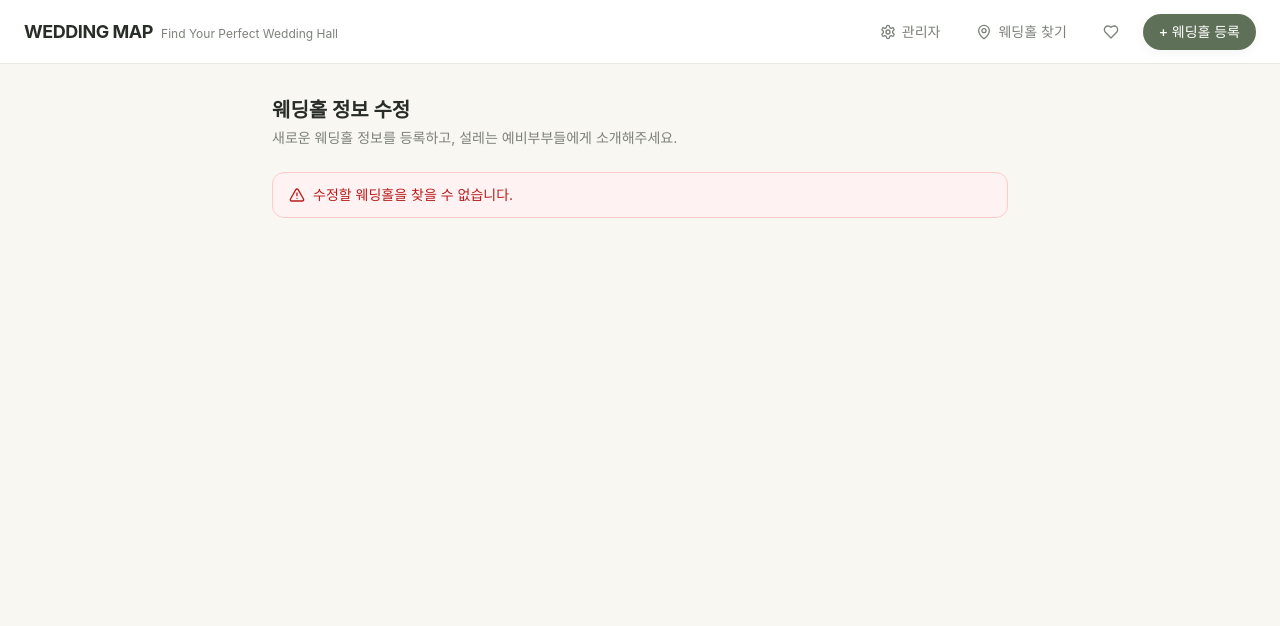
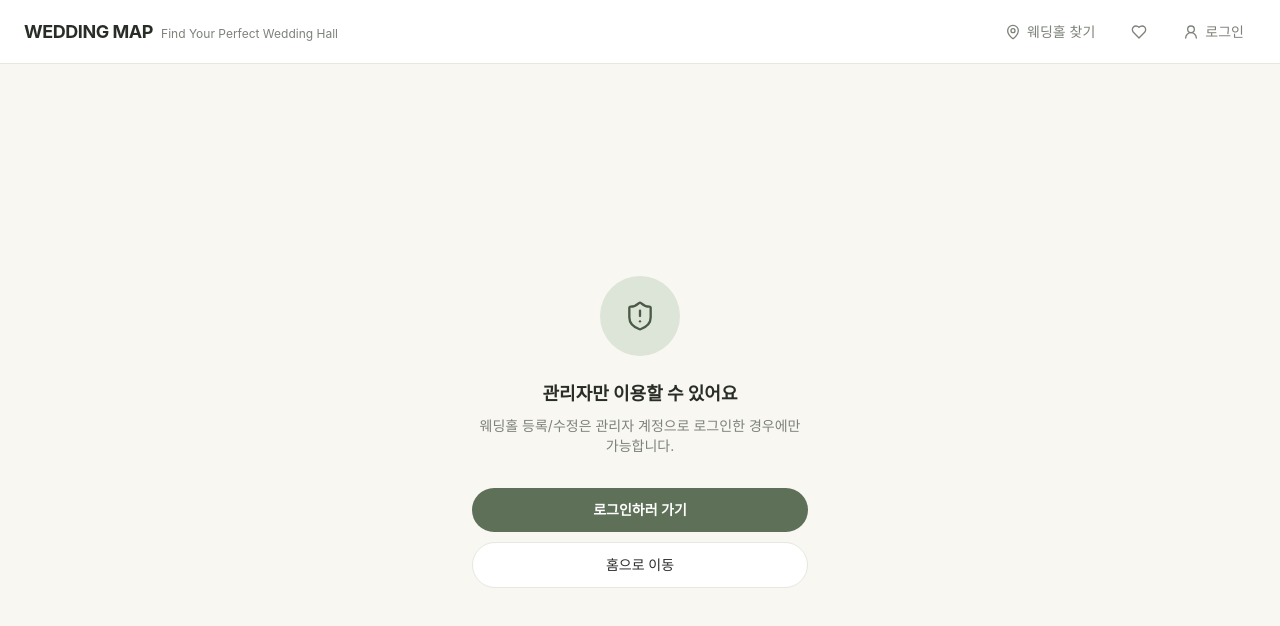
Before and after one commit to solji-weddingmap/solji-weddingmap.github.io, a React (Vite) app: page /#/register/1 in a window 1280 px wide. Shown: the top 626 px of the page. Built offline with nearby package versions, Linux system fonts and the light colour scheme; no server answers; the database is empty.

Commit message:
관리자 권한 기반 웨딩홀 관리 및 로그인 기능 추가

```diff
--- a/src/components/Header/Header.tsx
+++ b/src/components/Header/Header.tsx
@@ -1,7 +1,12 @@
 import { Link } from 'react-router-dom'
-import { Heart, MapPin, Settings } from 'lucide-react'
+import { Heart, MapPin, Settings, UserRound } from 'lucide-react'
+import { useAuth } from '@/context/AuthContext'
 
 export default function Header() {
+  const { user, profile, isLoggedIn, isAdmin, authAvailable } = useAuth()
+  // mock 모드(Supabase 미설정, 로컬 개발/데모)에서는 기존처럼 관리 메뉴를 계속 보여준다.
+  const canManage = !authAvailable || isAdmin
+
   return (
     <header className="flex h-16 shrink-0 items-center justify-between border-b border-line bg-white px-4 md:px-6">
       <Link to="/" className="flex items-baseline gap-2">
@@ -10,6 +15,8 @@ export default function Header() {
       </Link>
 
       <nav className="flex items-center gap-2 md:gap-3">
+        {/* 웨딩홀 등록/수정/삭제는 관리자만 가능 - 일반 사용자에게는 진입점 자체를 숨김 */}
+        {canManage && (
           <Link
             to="/admin"
             className="hidden items-center gap-1.5 rounded-full px-3 py-2 text-sm text-subtext hover:bg-beige md:flex"
@@ -17,6 +24,7 @@ export default function Header() {
             <Settings size={16} />
             관리자
           </Link>
+        )}
         <Link
           to="/"
           className="hidden items-center gap-1.5 rounded-full px-3 py-2 text-sm text-subtext hover:bg-beige md:flex"
@@ -36,12 +44,40 @@ export default function Header() {
         <Link to="/favorites" className="flex items-center justify-center p-2 text-ink md:hidden" aria-label="찜한 웨딩홀">
           <Heart size={20} strokeWidth={1.75} />
         </Link>
+        {/* Desktop: 마이/로그인 진입점 - 모바일에서는 하단 탭의 '마이'가 이 역할을 함 */}
+        {isLoggedIn ? (
+          <Link
+            to="/my"
+            className="hidden items-center gap-1.5 rounded-full px-2 py-1.5 text-sm text-ink hover:bg-beige md:flex"
+          >
+            <span className="flex h-6 w-6 items-center justify-center overflow-hidden rounded-full bg-olive-light">
+              {profile?.avatarUrl ? (
+                <img src={profile.avatarUrl} alt="" className="h-full w-full object-cover" />
+              ) : (
+                <UserRound size={13} className="text-olive-dark" strokeWidth={2} />
+              )}
+            </span>
+            <span className="max-w-[96px] truncate">{profile?.nickname || user?.email}</span>
+          </Link>
+        ) : (
+          authAvailable && (
+            <Link
+              to="/login"
+              className="hidden items-center gap-1.5 rounded-full px-3 py-2 text-sm text-subtext hover:bg-beige md:flex"
+            >
+              <UserRound size={16} />
+              로그인
+            </Link>
+          )
+        )}
+        {canManage && (
           <Link
             to="/register"
             className="hidden rounded-full bg-olive px-4 py-2 text-sm font-medium text-white shadow-card transition hover:bg-olive-dark md:inline-flex"
           >
             + 웨딩홀 등록
           </Link>
+        )}
       </nav>
     </header>
   )
--- a/src/components/WeddingDetail/WeddingDetailPanel.tsx
+++ b/src/components/WeddingDetail/WeddingDetailPanel.tsx
@@ -30,7 +30,8 @@ export default function WeddingDetailPanel({
   onShowOnMap,
 }: WeddingDetailPanelProps) {
   const navigate = useNavigate()
-  const { user } = useAuth()
+  const { user, isAdmin, authAvailable } = useAuth()
+  const canManage = !authAvailable || isAdmin
   const [tab, setTab] = useState<(typeof TABS)[number]>('기본정보')
   const [imageIndex, setImageIndex] = useState(0)
   const [deleting, setDeleting] = useState(false)
@@ -280,6 +281,7 @@ export default function WeddingDetailPanel({
         >
           <MapPin size={15} /> 지도에서 보기
         </button>
+        {canManage && (
           <button
             type="button"
             onClick={() => navigate(`/register/${hall.id}`)}
@@ -287,6 +289,8 @@ export default function WeddingDetailPanel({
           >
             <Pencil size={15} /> 수정
           </button>
+        )}
+        {canManage && (
           <button
             type="button"
             onClick={handleDelete}
@@ -295,6 +299,7 @@ export default function WeddingDetailPanel({
           >
             <Trash2 size={15} /> {deleting ? '삭제 중...' : '삭제'}
           </button>
+        )}
       </div>
     </div>
   )
--- a/src/context/AuthContext.tsx
+++ b/src/context/AuthContext.tsx
@@ -15,6 +15,7 @@ interface AuthContextValue {
   profile: Profile | null
   loading: boolean
   isLoggedIn: boolean
+  isAdmin: boolean
   authAvailable: boolean
   refreshProfile: () => Promise<void>
   logout: () => Promise<void>
@@ -91,6 +92,7 @@ export function AuthProvider({ children }: { children: ReactNode }) {
     profile,
     loading,
     isLoggedIn: Boolean(session?.user),
+    isAdmin: Boolean(profile?.isAdmin),
     authAvailable: isAuthConfigured(),
     refreshProfile,
     logout,
--- a/src/pages/Admin/AdminPage.tsx
+++ b/src/pages/Admin/AdminPage.tsx
@@ -1,26 +1,28 @@
 import { useMemo, useState } from 'react'
 import { Link } from 'react-router-dom'
-import { Pencil, Trash2, Plus } from 'lucide-react'
+import { Pencil, Trash2, Plus, ShieldAlert } from 'lucide-react'
 import Header from '@/components/Header/Header'
 import SearchBar from '@/components/SearchBar/SearchBar'
 import ErrorBanner from '@/components/common/ErrorBanner'
 import EmptyState from '@/components/common/EmptyState'
 import { useWeddingHalls } from '@/hooks/useWeddingHalls'
 import { deleteWeddingHall } from '@/services/weddingHallService'
+import { useAuth } from '@/context/AuthContext'
 import { formatDate, formatMealPrice } from '@/utils/format'
 import { matchesKeyword } from '@/utils/filterSort'
 import { regionLabel } from '@/utils/regions'
 
-// Simple table-based admin view (spec #34). No separate admin login yet, but
-// all reads/writes already go through services/weddingHallService.ts, so
-// wiring up auth later only means gating this route - no data-layer changes.
+// 웨딩홀 관리 화면 - 등록/수정/삭제와 마찬가지로 관리자 전용 (Supabase RLS로
+// 실제 강제되며, 여기서는 비관리자에게 아예 화면을 보여주지 않는다).
 export default function AdminPage() {
   const { halls, loading, error, refetch } = useWeddingHalls()
+  const { isAdmin, loading: authLoading, authAvailable, isLoggedIn } = useAuth()
   const [keyword, setKeyword] = useState('')
   const [deletingId, setDeletingId] = useState<string | null>(null)
   const [actionError, setActionError] = useState<string | null>(null)
 
   const filtered = useMemo(() => halls.filter((h) => matchesKeyword(h, keyword)), [halls, keyword])
+  const canManage = !authAvailable || isAdmin
 
   async function handleDelete(id: string, name: string) {
     if (!window.confirm(`'${name}'을(를) 삭제하시겠습니까?`)) return
@@ -34,6 +36,38 @@ export default function AdminPage() {
     } finally {
       setDeletingId(null)
     }
+  }
+
+  if (authAvailable && authLoading) {
+    return (
+      <div className="min-h-screen bg-beige">
+        <Header />
+        <p className="py-20 text-center text-subtext">불러오는 중...</p>
+      </div>
+    )
+  }
+
+  if (!canManage) {
+    return (
+      <div className="min-h-screen bg-beige">
+        <Header />
+        <div className="mx-auto flex max-w-sm flex-col items-center px-6 py-20 text-center">
+          <div className="flex h-20 w-20 items-center justify-center rounded-full bg-olive-light">
+            <ShieldAlert size={32} className="text-olive-dark" strokeWidth={1.75} />
+          </div>
+          <h1 className="mt-6 text-lg font-bold text-ink">관리자만 이용할 수 있어요</h1>
+          <p className="mt-2 text-sm text-subtext">웨딩홀 관리는 관리자 계정으로 로그인한 경우에만 가능합니다.</p>
+          {!isLoggedIn && (
+            <Link
+              to="/login"
+              className="mt-8 w-full rounded-full bg-olive py-3 text-sm font-semibold text-white transition hover:bg-olive-dark"
+            >
+              로그인하러 가기
+            </Link>
+          )}
+        </div>
+      </div>
+    )
   }
 
   return (
--- a/src/pages/My/MyPage.tsx
+++ b/src/pages/My/MyPage.tsx
@@ -110,7 +110,7 @@ export default function MyPage() {
   const navigate = useNavigate()
   const { halls } = useWeddingHalls()
   const { favoriteIds } = useFavorites()
-  const { user, profile, loading: authLoading, authAvailable, logout } = useAuth()
+  const { user, profile, isAdmin, loading: authLoading, authAvailable, logout } = useAuth()
 
   const [openSection, setOpenSection] = useState<'recent' | 'mine' | null>(null)
   const [recentIds, setRecentIds] = useState<string[]>([])
@@ -167,7 +167,14 @@ export default function MyPage() {
               )}
             </div>
             <div className="min-w-0 flex-1">
-              <p className="truncate text-lg font-bold text-ink">{profile?.nickname || user.email}</p>
+              <div className="flex items-center gap-1.5">
+                <p className="truncate text-lg font-bold text-ink">{profile?.nickname || user.email}</p>
+                {isAdmin && (
+                  <span className="shrink-0 rounded-full bg-olive px-2 py-0.5 text-[10px] font-semibold text-white">
+                    관리자
+                  </span>
+                )}
+              </div>
               <p className="truncate text-sm text-subtext">행복한 결혼 준비 되세요!</p>
             </div>
             <button
--- a/src/pages/WeddingRegister/WeddingRegisterPage.tsx
+++ b/src/pages/WeddingRegister/WeddingRegisterPage.tsx
@@ -1,6 +1,6 @@
 import { useEffect, useState } from 'react'
-import { useNavigate, useParams } from 'react-router-dom'
-import { ClipboardCheck } from 'lucide-react'
+import { useNavigate, useParams, Link } from 'react-router-dom'
+import { ClipboardCheck, ShieldAlert } from 'lucide-react'
 import Header from '@/components/Header/Header'
 import WeddingForm from '@/components/WeddingForm/WeddingForm'
 import ErrorBanner from '@/components/common/ErrorBanner'
@@ -20,7 +20,7 @@ interface WeddingRegisterPageProps {
 export default function WeddingRegisterPage({ mode }: WeddingRegisterPageProps) {
   const navigate = useNavigate()
   const { id } = useParams<{ id: string }>()
-  const { user } = useAuth()
+  const { user, isAdmin, loading: authLoading, authAvailable, isLoggedIn } = useAuth()
   const [existing, setExisting] = useState<WeddingHall | null>(null)
   const [loading, setLoading] = useState(mode === 'edit')
   const [loadError, setLoadError] = useState<string | null>(null)
@@ -56,6 +56,54 @@ export default function WeddingRegisterPage({ mode }: WeddingRegisterPageProps)
       // page (spec's 등록 완료 mockup) - the user picks where to go next.
       setCompletedHall(created)
     }
+  }
+
+  // 웨딩홀 등록/수정은 관리자만 가능 (Supabase RLS가 실제 강제하지만, 폼을 보여줬다가
+  // 제출 시점에 실패하는 것보다 미리 안내하는 게 낫다). authAvailable이 꺼져있는
+  // mock 모드(로컬 개발/데모)에서는 기존처럼 누구나 등록 가능하게 둔다.
+  const canRegister = !authAvailable || isAdmin
+
+  if (authAvailable && authLoading) {
+    return (
+      <div className="flex min-h-screen flex-col bg-beige">
+        <Header />
+        <p className="flex-1 py-20 text-center text-subtext">불러오는 중...</p>
+      </div>
+    )
+  }
+
+  if (!canRegister) {
+    return (
+      <div className="flex min-h-screen flex-col bg-beige">
+        <Header />
+        <div className="mx-auto flex w-full max-w-sm flex-1 flex-col items-center justify-center px-6 py-10 text-center">
+          <div className="flex h-20 w-20 items-center justify-center rounded-full bg-olive-light">
+            <ShieldAlert size={32} className="text-olive-dark" strokeWidth={1.75} />
+          </div>
+          <h1 className="mt-6 text-lg font-bold text-ink">관리자만 이용할 수 있어요</h1>
+          <p className="mt-2 text-sm text-subtext">
+            웨딩홀 등록/수정은 관리자 계정으로 로그인한 경우에만 가능합니다.
+          </p>
+          <div className="mt-8 w-full space-y-2.5">
+            {!isLoggedIn && (
+              <Link
+                to="/login"
+                className="block w-full rounded-full bg-olive py-3 text-sm font-semibold text-white transition hover:bg-olive-dark"
+              >
+                로그인하러 가기
+              </Link>
+            )}
+            <button
+              type="button"
+              onClick={() => navigate('/')}
+              className="w-full rounded-full border border-line bg-white py-3 text-sm font-medium text-ink transition hover:bg-beige"
+            >
+              홈으로 이동
+            </button>
+          </div>
+        </div>
+      </div>
+    )
   }
 
   if (completedHall) {
--- a/src/services/authService.ts
+++ b/src/services/authService.ts
@@ -16,16 +16,18 @@ export interface Profile {
   id: string
   nickname: string
   avatarUrl: string | null
+  isAdmin: boolean
 }
 
 interface ProfileRow {
   id: string
   nickname: string
   avatar_url: string | null
+  is_admin: boolean | null
 }
 
 function rowToProfile(row: ProfileRow): Profile {
-  return { id: row.id, nickname: row.nickname, avatarUrl: row.avatar_url }
+  return { id: row.id, nickname: row.nickname, avatarUrl: row.avatar_url, isAdmin: row.is_admin ?? false }
 }
 
 export function isAuthConfigured(): boolean {
@@ -131,6 +133,7 @@ export async function updateProfile(
 function translateAuthError(message: string): string {
   if (/already registered/i.test(message)) return '이미 가입된 이메일입니다.'
   if (/invalid login credentials/i.test(message)) return '이메일 또는 비밀번호가 올바르지 않습니다.'
+  if (/email not confirmed/i.test(message)) return '이메일 인증이 필요합니다. 가입 시 받은 메일에서 인증 링크를 눌러주세요.'
   if (/password should be at least/i.test(message)) return '비밀번호는 6자 이상이어야 합니다.'
   if (/unable to validate email/i.test(message) || /invalid email/i.test(message)) return '올바른 이메일 형식이 아닙니다.'
   if (/rate limit/i.test(message)) return '요청이 너무 많습니다. 잠시 후 다시 시도해주세요.'
--- a/src/services/weddingHallService.ts
+++ b/src/services/weddingHallService.ts
@@ -19,6 +19,13 @@ let memoryStore: WeddingHall[] = mockWeddingHalls.map((h) => ({ ...h }))
 
 function generateId(): string {
   return `hall-${Date.now()}-${Math.random().toString(36).slice(2, 8)}`
+}
+
+// Postgres RLS-violation code, thrown when a non-admin tries to write to
+// wedding_halls (see supabase/admin_schema.sql) - surfaced with a clearer
+// Korean message instead of the raw Postgres error.
+function isRlsError(err: unknown): boolean {
+  return Boolean(err && typeof err === 'object' && 'code' in err && (err as { code?: string }).code === '42501')
 }
 
 // snake_case (DB) <-> camelCase (app) mapping ------------------------------
@@ -187,6 +194,9 @@ export async function createWeddingHall(input: WeddingHallInput, userId?: string
     if (error) throw error
     return rowToHall(data as WeddingHallRow)
   } catch (err) {
+    if (isRlsError(err)) {
+      throw toAppError('관리자만 웨딩홀을 등록할 수 있습니다.', 'createWeddingHall failed: RLS', err)
+    }
     throw toAppError(
       '웨딩홀 등록에 실패했습니다. 입력 내용을 확인한 뒤 다시 시도해주세요.',
       'createWeddingHall failed',
@@ -219,6 +229,9 @@ export async function updateWeddingHall(id: string, input: WeddingHallInput): Pr
     if (error) throw error
     return rowToHall(data as WeddingHallRow)
   } catch (err) {
+    if (isRlsError(err)) {
+      throw toAppError('관리자만 웨딩홀을 수정할 수 있습니다.', 'updateWeddingHall failed: RLS', err)
+    }
     throw toAppError('웨딩홀 수정에 실패했습니다. 잠시 후 다시 시도해주세요.', 'updateWeddingHall failed', err)
   }
 }
@@ -232,6 +245,9 @@ export async function deleteWeddingHall(id: string): Promise<void> {
     const { error } = await supabase.from(WEDDING_HALL_TABLE).delete().eq('id', id)
     if (error) throw error
   } catch (err) {
+    if (isRlsError(err)) {
+      throw toAppError('관리자만 웨딩홀을 삭제할 수 있습니다.', 'deleteWeddingHall failed: RLS', err)
+    }
     throw toAppError('웨딩홀 삭제에 실패했습니다. 잠시 후 다시 시도해주세요.', 'deleteWeddingHall failed', err)
   }
 }
```
Also changed, not shown: 1 other file (tests, documents, lock files or other folders). Lines whose indentation alone changed are shown as unchanged.
